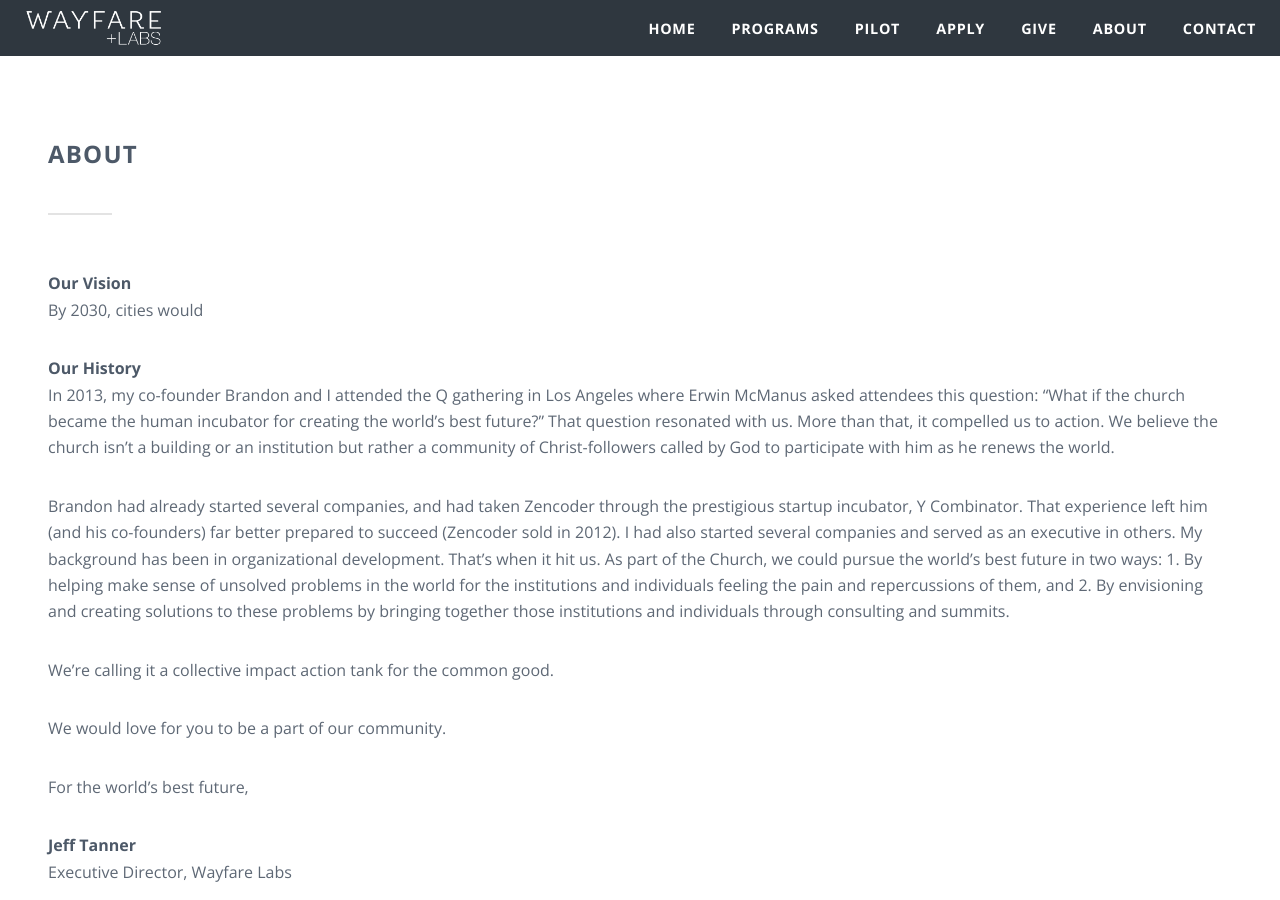
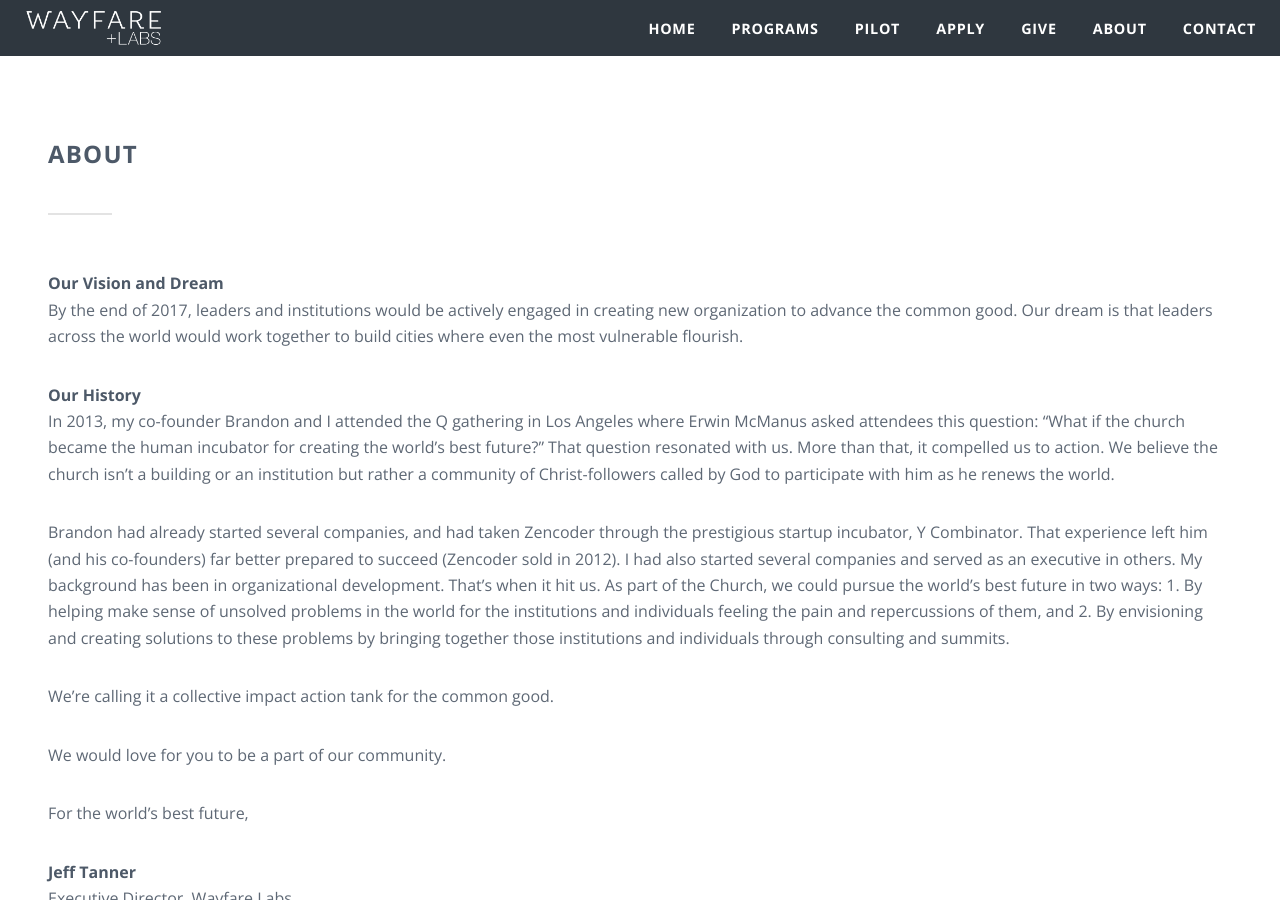
Before and after one commit to wayfareio/wayfarelabs.org, a Jekyll site: the page built from about.markdown, in a window 1280 px wide and 900 px high. Built offline with Jekyll 4.4.1, drawn with Linux system fonts in a browser that asks for light colours; comment, search, counter and statistics services are not loaded.

Commit message:
Updated About

```diff
--- a/about.markdown
+++ b/about.markdown
@@ -4,8 +4,8 @@
 position: 5
 ---
 
-**Our Vision**
-By 2030, cities would
+**Our Vision and Dream**
+By the end of 2017, leaders and institutions would be actively engaged in creating new organization to advance the common good. Our dream is that leaders across the world would work together to build cities where even the most vulnerable flourish.
 
 **Our History**
 In 2013, my co-founder Brandon and I attended the Q gathering in Los Angeles where Erwin McManus asked attendees this question: “What if the church became the human incubator for creating the world’s best future?” That question resonated with us. More than that, it compelled us to action. We believe the church isn't a building or an institution but rather a community of Christ-followers called by God to participate with him as he renews the world.
```
